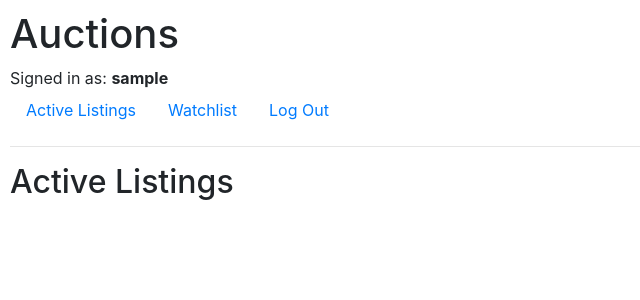
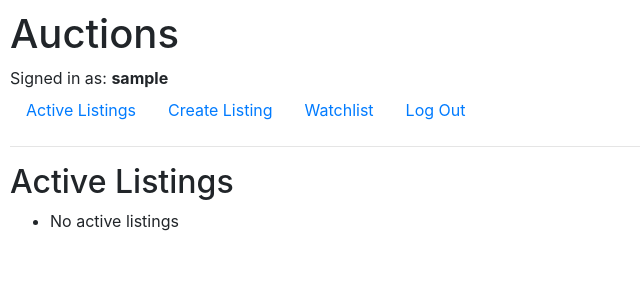
Before and after one commit to davidjs1212/Commerce, a Django app: page / in a window 1280 px wide. Shown: the top 300 px of the page, without its empty margins (0-640 px from the left). Run offline with Django 3.2, Linux system fonts and the light colour scheme; the visitor is signed in with stand-in values (Sample User, id 1); data that the repository does not hold is empty; some libraries are stand-ins or nearby versions.

Commit message:
Added create_listing and index pages.

```diff
--- a/auctions/templates/auctions/index.html
+++ b/auctions/templates/auctions/index.html
@@ -3,7 +3,20 @@
 {% block body %}
     <h2>Active Listings</h2>
 
-    {% for listing in listings %}
-        <li>{{ listing }}</li>
-    {% endfor %}
+    <ul>
+        {% for listing in listings %}
+
+            <li>
+                <strong>Title: {{ listing.title }}</strong><br>
+                Description: {{ listing.description }}<br>
+                Current Price: ${{ listing.current_price }}<br>
+
+                {% if listing.photo %}
+                    <img src="{{ listing.photo }}" alt="{{ listing.title }}" style="max-height:120px;">
+                {% endif %}
+            </li>
+        {% empty %}
+            <li>No active listings</li>
+        {% endfor %}
+    </ul>
 {% endblock %}
--- a/auctions/templates/auctions/layout.html
+++ b/auctions/templates/auctions/layout.html
@@ -22,6 +22,9 @@
             </li>
             {% if user.is_authenticated %}
                 <li class="nav-item">
+                    <a class="nav-link" href="{% url 'create' %}">Create Listing</a>
+                </li>
+                <li class="nav-item">
                     <a class="nav-link" href="{% url 'watchlist' %}">Watchlist</a>
                 </li>
                 <li class="nav-item">
--- a/auctions/urls.py
+++ b/auctions/urls.py
@@ -8,10 +8,5 @@ urlpatterns = [
     path("logout", views.logout_view, name="logout"),
     path("register", views.register, name="register"),
     path("watchlist", views.watchlist, name="watchlist"),
+    path("create_listing", views.create_listing, name="create"),
 ]
-"""
-    path("create_listing", views.create_listing, name="create"),
-    path("listing/<int:listing_id>", views.listing, name="listing"),
-    path("watchlist", views.watchlist, name="watchlist"),
-]
-"""
--- a/auctions/views.py
+++ b/auctions/views.py
@@ -4,14 +4,14 @@ from django.http import HttpResponse, HttpResponseRedirect
 from django.shortcuts import render
 from django.urls import reverse
 
-from .models import User
+from .models import User, Listing, Bid , Comment
 from django.contrib.auth.decorators import login_required
-
+from .forms import ListingForm
 
 
 def index(request):
-    #listings = Listing.objects.filter(active=True)
-    return render(request, "auctions/index.html")#, {"listings": listings})
+    listings = Listing.objects.filter(active=True)
+    return render(request, "auctions/index.html", {"listings": listings})
 
 
 def login_view(request):
@@ -66,17 +66,30 @@ def register(request):
         return render(request, "auctions/register.html")
 
 
+@login_required
+def create_listing(request):
+    if request.method == "POST":
+        form = ListingForm(request.POST)
+        if form.is_valid():
+            listing = form.save(commit=False)
+            listing.owner = request.user
+            listing.save()
+            return HttpResponseRedirect(reverse(index))
+    else:
+        form = ListingForm()
+
+    return render(request, "auctions/create_listing.html",{
+        "form":form
+    })
+
+
 
 @login_required
 def watchlist(request):
     pass
 
+
 """
-@login_required
-def create_listing(request):
-    pass
-
-
 def listing(request, listing_id):
     pass
 
```
Also changed, not shown: auctions/forms.py (added, +16 -0 lines), auctions/templates/auctions/create_listing.html (added, +22 -0 lines).
